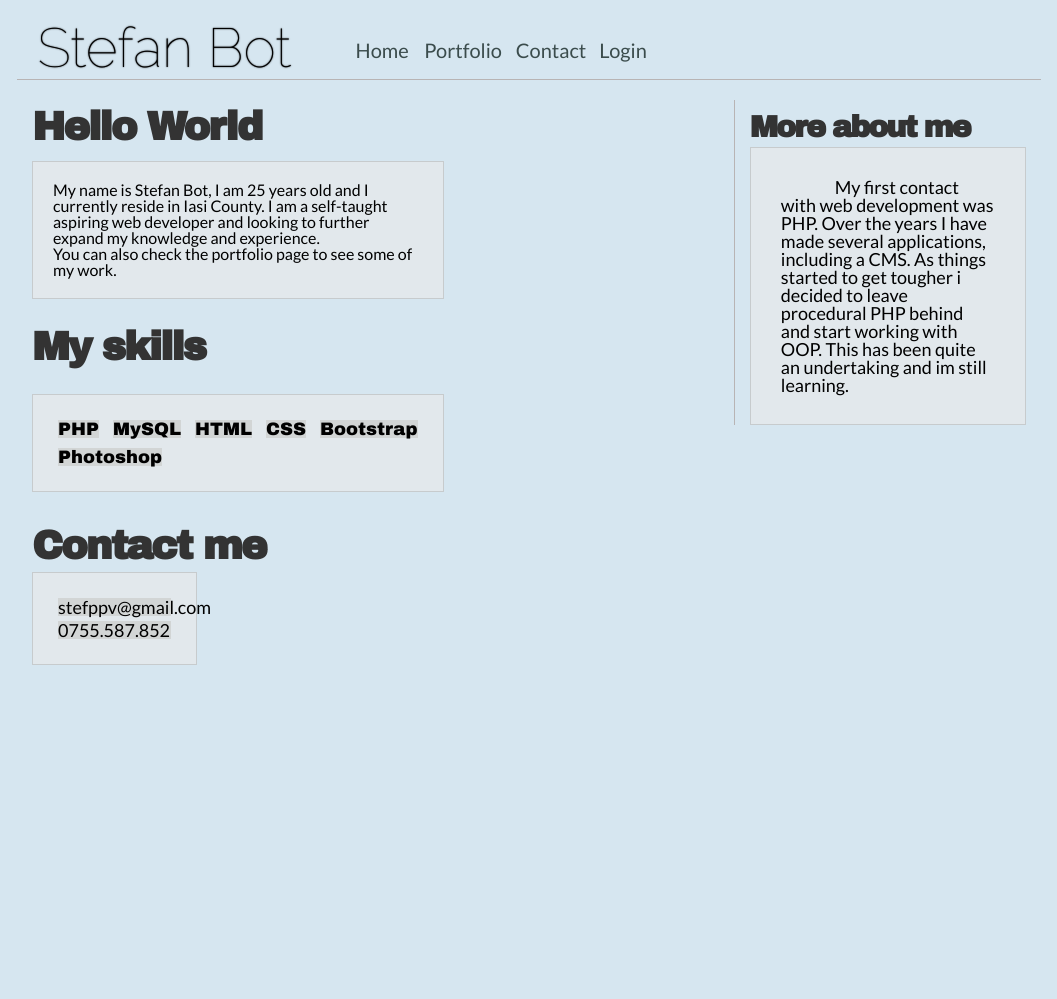
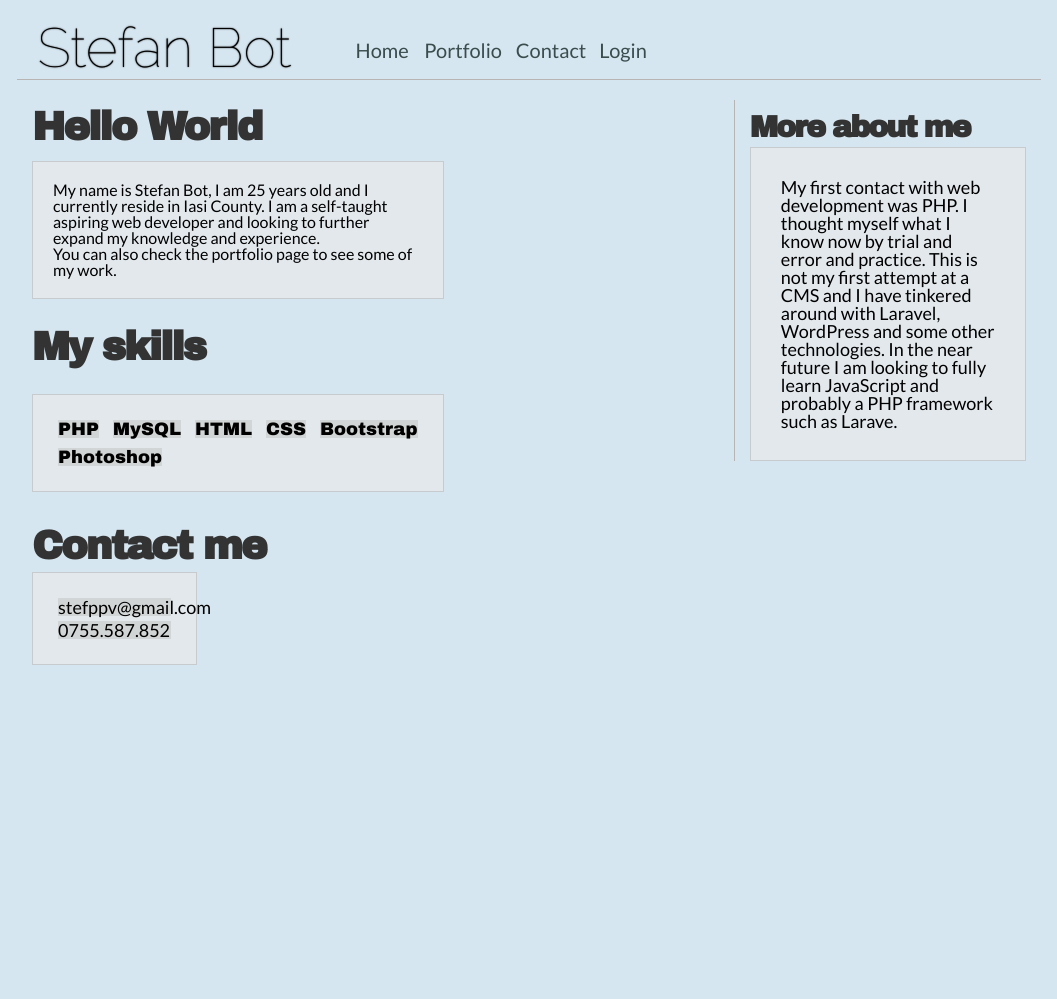
Before and after one commit to stefanbot/stefanbotcms, a PHP site: page / in a window 1280 px wide. Shown: the top 999 px of the page, without its empty margins (111-1168 px from the left). Run offline with PHP 8.4, Linux system fonts and the light colour scheme.

Commit message:
Modified two files

```diff
--- a/css/style.css
+++ b/css/style.css
@@ -245,7 +245,6 @@ nav ul {
 	}
 }
 .aboutme p {
-	text-indent: 3em;
 	margin: 10px;
 	letter-spacing: normal;
 	font-weight: normal;
--- a/index.html
+++ b/index.html
@@ -54,7 +54,7 @@
 				<div class="aboutme">
 					<div class="titleh1"><h1>More about me</h1></div>
 					<div class="pborder">
-						<p>My first contact with web development was PHP. Over the years I have made several applications, including a CMS. As things started to get tougher i decided to leave procedural PHP behind and start working with OOP. This has been quite an undertaking and im still learning.</p>
+						<p>My first contact with web development was PHP. I thought myself what I know now by trial and error and practice. This is not my first attempt at a CMS and I have tinkered around with Laravel, WordPress and some other technologies. In the near future I am looking to fully learn JavaScript and probably a PHP framework such as Larave.</p>
 					</div>
 				</div>
 			</div>
```
